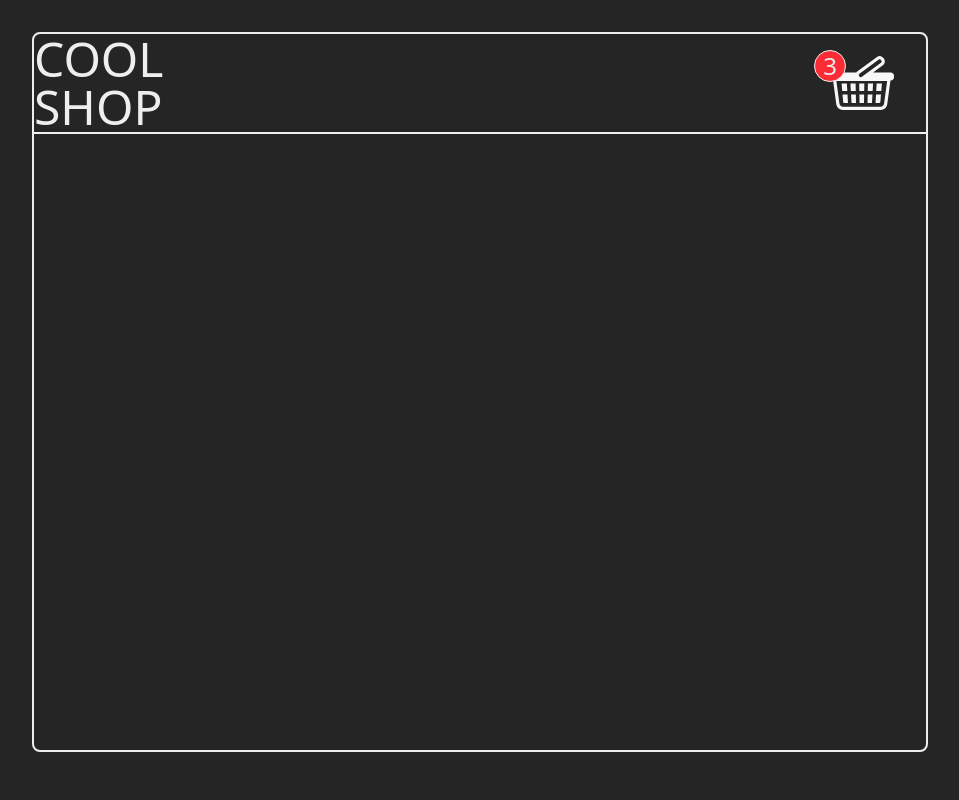
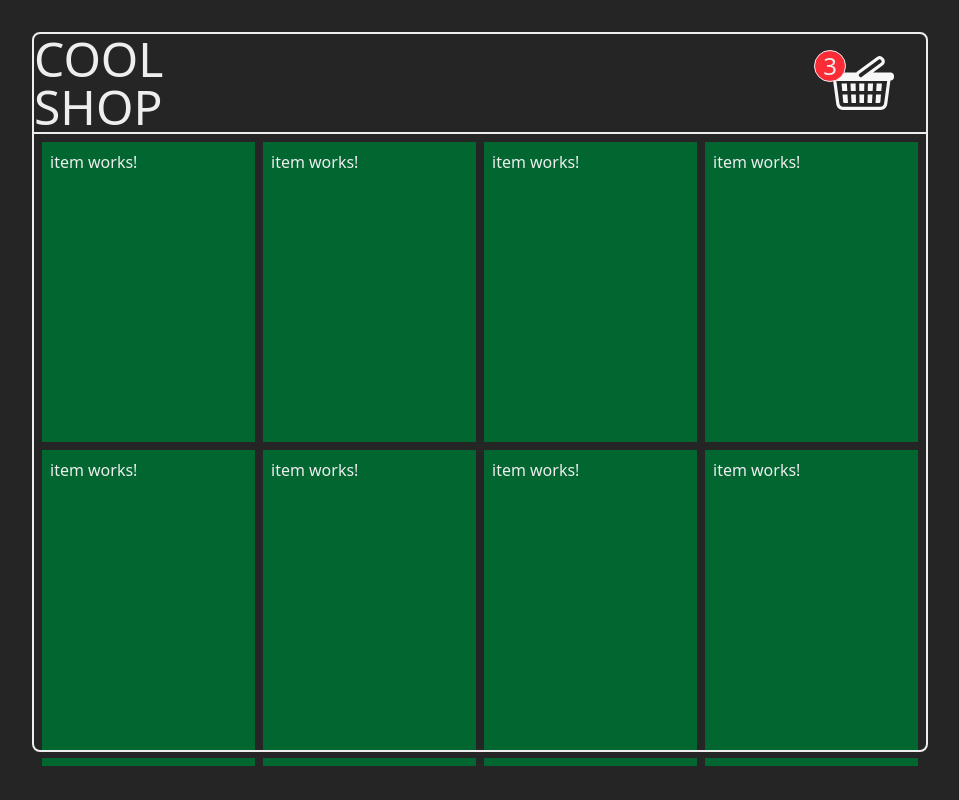
Before and after one commit to AvidDollars/angular-and-tailwind-ssr-demo, an Angular app: page / in a window 1280 px wide. Shown: the whole page, without its empty margins (160-1119 px from the left). Built offline with nearby package versions, Linux system fonts and the light colour scheme.

Commit message:
create basic layout for card items and its container

```diff
--- a/src/app/app.component.html
+++ b/src/app/app.component.html
@@ -1 +1,2 @@
 <app-header />
+<app-item-container />
--- /dev/null
+++ b/src/app/items/item-container/item-container.component.html
@@ -0,0 +1,17 @@
+<app-item />
+<app-item />
+<app-item />
+<app-item />
+<app-item />
+<app-item />
+<app-item />
+<app-item />
+
+<app-item />
+<app-item />
+<app-item />
+<app-item />
+<app-item />
+<app-item />
+<app-item />
+<app-item />
--- /dev/null
+++ b/src/app/items/item-container/item-container.component.ts
@@ -0,0 +1,20 @@
+import { Component } from '@angular/core';
+import { ItemComponent } from "../item/item.component";
+
+@Component({
+  selector: 'app-item-container',
+  imports: [ItemComponent],
+  templateUrl: './item-container.component.html',
+  styleUrl: './item-container.component.css',
+  host: {
+    class: `
+      h-[79vh]
+      grid grid-cols-4 gap-2
+      overflow-scroll
+      p-2
+    `
+  }
+})
+export class ItemContainerComponent {
+
+}
--- /dev/null
+++ b/src/app/items/item/item.component.html
@@ -0,0 +1 @@
+<p>item works!</p>
--- /dev/null
+++ b/src/app/items/item/item.component.ts
@@ -0,0 +1,18 @@
+import { Component } from '@angular/core';
+
+@Component({
+  selector: 'app-item',
+  imports: [],
+  templateUrl: './item.component.html',
+  styleUrl: './item.component.css',
+  host: {
+    class: `
+      h-[300px]
+      bg-green-800
+      p-2
+    `
+  }
+})
+export class ItemComponent {
+
+}
--- /dev/null
+++ b/src/app/items/items-available.service.ts
@@ -0,0 +1,9 @@
+import { Injectable } from '@angular/core';
+
+@Injectable({
+  providedIn: 'root'
+})
+export class ItemsAvailableService {
+
+  constructor() { }
+}
```
Also changed, not shown: src/app/app.component.ts (+6 -1 lines), src/app/items/item-container/item-container.component.css (added), src/app/items/item/item.component.css (added), 1 other file (tests, documents, lock files or other folders).
